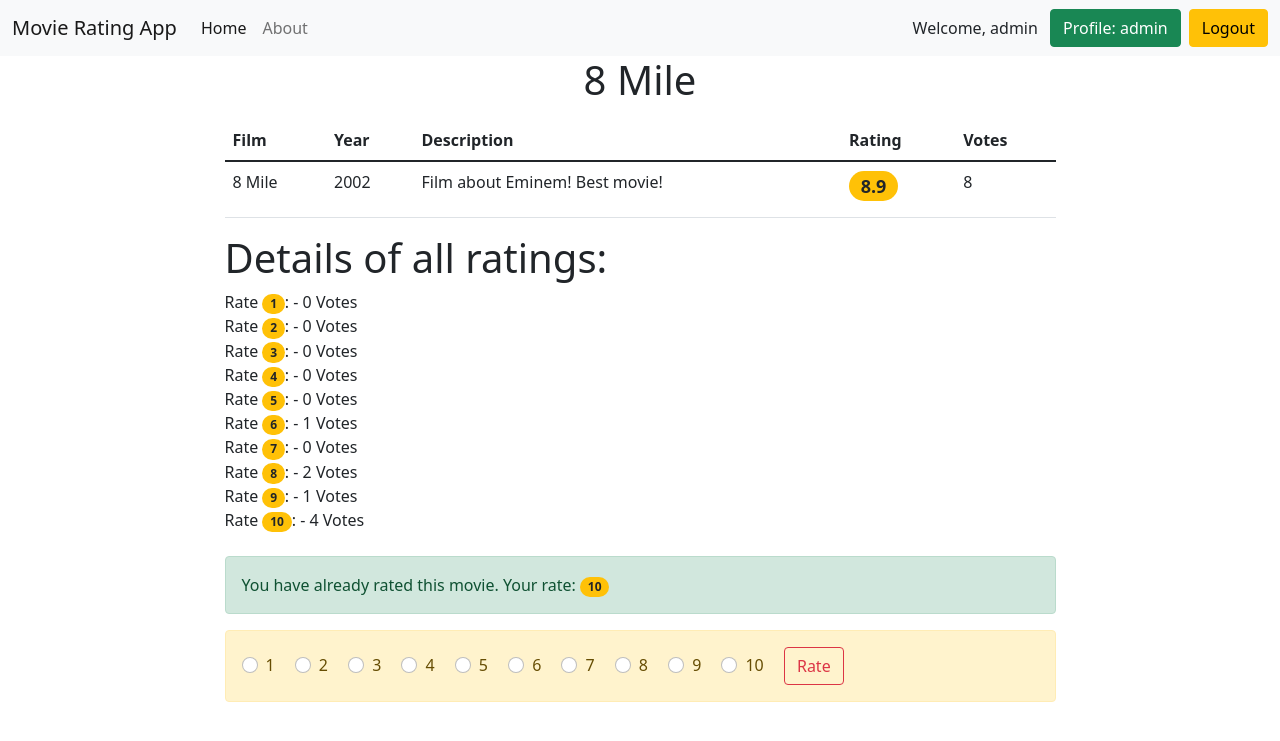
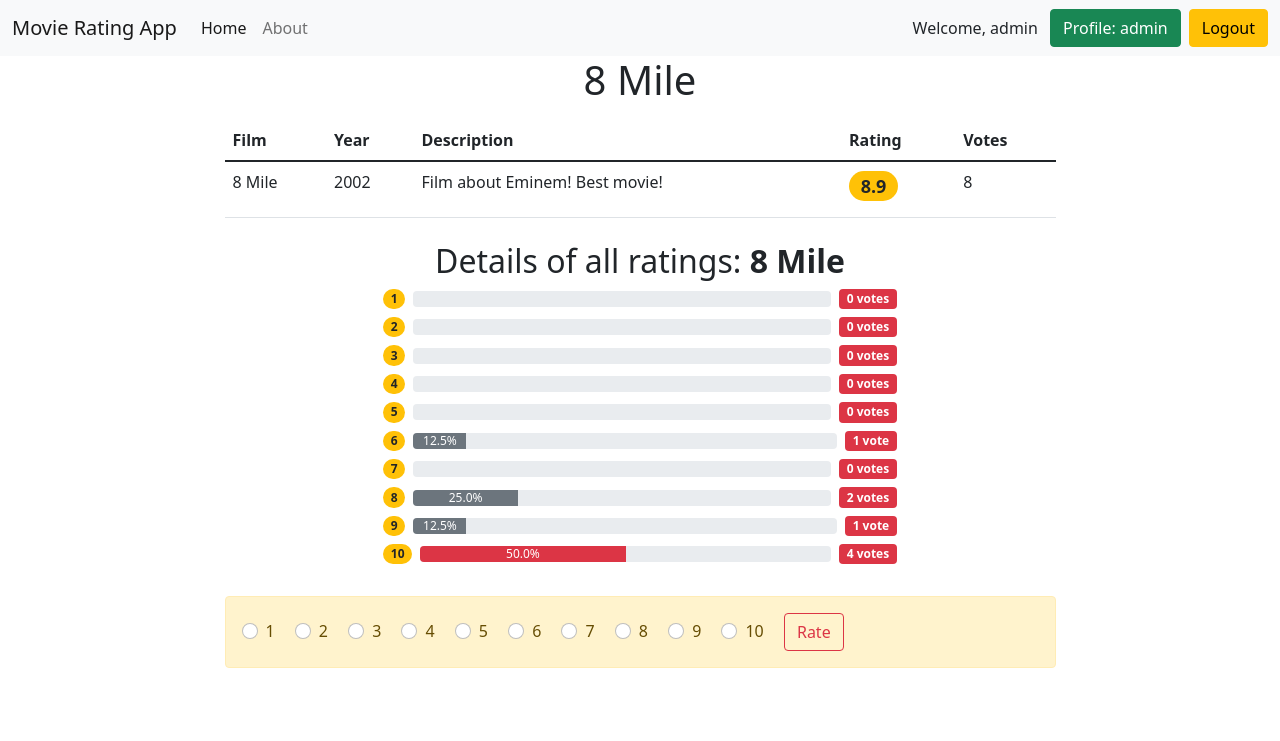
Before and after one commit to Falco13/movie_rating, a Django app: a page that uses movie_rating/templates/movie_rating/detail.html in a window 1280 px wide. Shown: the top 741 px of the page. Run offline with Django 4.2, Linux system fonts and the light colour scheme; a user stored in the database is signed in; data comes from the database, SQL or seed files in the repository; both versions use the stored data as it was after the commit.

Commit message:
fix model, view, template for detail ratings

```diff
--- a/movie_rating/models.py
+++ b/movie_rating/models.py
@@ -60,3 +60,13 @@
 
     class Meta:
         unique_together = ('movie', 'user',)
+
+    @property
+    def percentage_vote(self):
+        total_votes = Rating.objects.filter(movie=self.movie).count()
+        rating_count = Rating.objects.filter(movie=self.movie, rating=self.rating).count()
+        if total_votes == 0:
+            return 0
+        else:
+            vote_in_percentage = (rating_count / total_votes) * 100
+        return vote_in_percentage
--- a/movie_rating/templates/movie_rating/detail.html
+++ b/movie_rating/templates/movie_rating/detail.html
@@ -25,11 +25,32 @@
     </tr>
 </table>
 
-<h1>Details of all ratings:</h1>
-    {% for rating, count in ratings_summary.items %}
-        Rate <span class="badge rounded-pill bg-warning text-dark">{{ rating }}</span>: - {{ count }} Votes<br>
-    {% endfor %}
-<br>
+<div class="container my-4">
+    <h2 class="text-center">Details of all ratings: <strong>{{ movie.title }}</strong></h2>
+    <div class="row justify-content-center">
+        <div class="col-md-8">
+            {% for rating, data in ratings_summary.items %}
+                <div class="d-flex align-items-center mb-2">
+                    <span class="badge rounded-pill bg-warning text-dark me-2">{{ rating }}</span>
+                    <div class="progress flex-grow-1 me-2">
+                        <div class="progress-bar {% if rating in user_rated %}bg-danger{% else %}bg-secondary{% endif %}"
+                             role="progressbar"
+                             aria-label="Rating {{ rating }}"
+                             style="width: {{ data.percentage_vote|floatformat:1 }}%;"
+                             aria-valuenow="{{ data.percentage_vote|floatformat:1 }}"
+                             aria-valuemin="0"
+                             aria-valuemax="100">
+                            {{ data.percentage_vote|floatformat:1 }}%
+                        </div>
+                    </div>
+                    <span class="badge bg-danger">{{ data.count }} vote{{ data.count|pluralize }}</span>
+                </div>
+            {% endfor %}
+        </div>
+    </div>
+</div>
+
+
 {% if user_rate.rating %}
 {% if request.user.is_authenticated %}
 <div class="alert alert-success" role="alert">You have already rated this movie.
--- a/movie_rating/views.py
+++ b/movie_rating/views.py
@@ -28,14 +28,15 @@
     ratings_counts = Rating.objects.filter(movie=movie, is_active=True).values('rating').annotate(
         count=Count('rating')).order_by('rating')
 
-    ### Создаем словарь для хранения результатов подсчета оценок
-    ratings_summary = {i: 0 for i in range(1, 11)}
+    ratings_summary = {i: {'count': 0, 'percentage_vote': 0} for i in range(1, 11)}
 
-    ### Заполняем словарь значениями из запроса
+    total_votes = sum(item['count'] for item in ratings_counts)
+
     for rating_count in ratings_counts:
         rating = rating_count['rating']
         count = rating_count['count']
-        ratings_summary[rating] = count
+        ratings_summary[rating]['count'] = count
+        ratings_summary[rating]['percentage_vote'] = (count / total_votes * 100) if total_votes > 0 else 0
 
     if request.method == 'POST':
         form = RatingForm(request.POST)
@@ -52,14 +53,16 @@
     else:
         form = RatingForm()
         user_rating = None
-        if request.user.is_authenticated:
-            user_rating = Rating.objects.filter(user=request.user, movie=movie).first()
+        user_rated = Rating.objects.filter(user=request.user, movie=movie).values_list('rating',
+                                                                                       flat=True) if request.user.is_authenticated else []
+
         return render(request, 'movie_rating/detail.html',
                       context={'ratings_counts': ratings_counts,
                                'movie': movie,
                                'form': form,
                                'user_rate': user_rating,
-                               'ratings_summary': ratings_summary})
+                               'ratings_summary': ratings_summary,
+                               'user_rated': user_rated})
 
 
 class AboutView(TemplateView):
```
Also changed, not shown: db.sqlite3.
